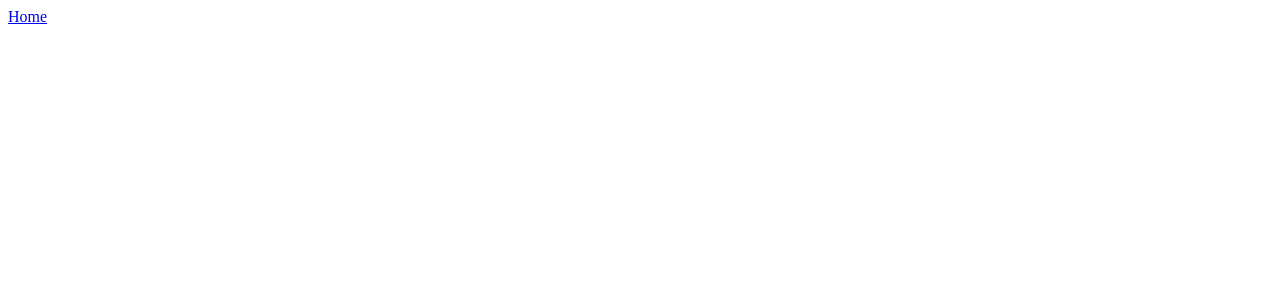
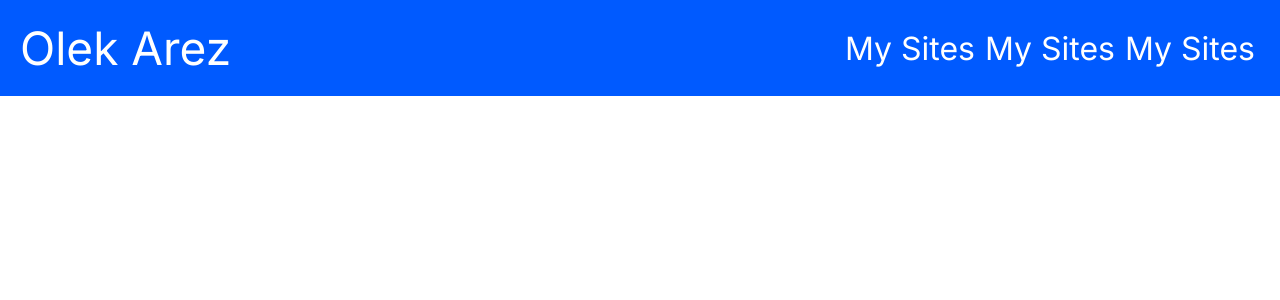
Before and after one commit to Sosna123/my-sites-page, a Vue app: page /sites in a window 1280 px wide. Shown: the top 300 px of the page. Built offline with nearby package versions, Linux system fonts and the light colour scheme.

Commit message:
Navbar (kinda) complete

```diff
--- a/package.json
+++ b/package.json
@@ -7,7 +7,6 @@
     "build": "vue-cli-service build"
   },
   "dependencies": {
-    "bootstrap": "^5.3.2",
     "core-js": "^3.8.3",
     "vue": "^3.2.13",
     "vue-router": "^4.0.3"
--- a/src/App.vue
+++ b/src/App.vue
@@ -1,14 +1,29 @@
 <template>
-  <nav>
-    <router-link to="/">Home</router-link>
-  </nav>
+  <Navbar />
   <router-view/>
 </template>
 
 <script>
+import Navbar from './views/Navbar.vue'
+export default {
+    components: {
+        Navbar
+    },
+    setup() {
 
+    }
+}
 </script>
 
 <style>
+@import url('https://fonts.googleapis.com/css2?family=Inter:wght@300;400;500;700&family=Montserrat:wght@300;400&display=swap');
 
+body{
+    margin: 0;
+    padding: 0;
+}
+
+p, a, h1, button{
+    font-family: "inter", sans-serif;
+}
 </style>
--- a/src/views/Navbar.vue
+++ b/src/views/Navbar.vue
@@ -0,0 +1,60 @@
+<template>
+    <nav class="nb">
+        <a class="nb-text" href="/">Olek Arez</a>
+        <a class="nb-link nb-link-first" href="/sites">My Sites</a>
+        <a class="nb-link" href="/sites">My Sites</a>
+        <a class="nb-link" href="/sites">My Sites</a>
+    </nav>
+</template>
+
+<script>
+
+</script>
+
+<style>
+.nb{
+    display: flex;
+    background: rgb(0, 90, 255);
+    padding: 20px;
+    margin: 0;
+}
+
+    /* nb-text */
+
+.nb-text{
+    text-decoration: none;
+    color: white;
+    font-size: 46px;
+    margin: 0;
+}
+
+.nb-text:hover{
+    color: rgb(200, 200, 200);
+}
+
+.nb-text:active{
+    color: rgb(150, 150, 150);
+}
+
+    /* nb-link */
+
+.nb-link{
+    text-decoration: none;
+    color: white;
+    font-size: 32px;
+    margin: 0 5px;
+    align-self: center;
+}
+
+.nb-link-first{
+    margin-left: auto;
+}
+
+.nb-link:hover{
+    color: rgb(200, 200, 200);
+}
+
+.nb-link:active{
+    color: rgb(150, 150, 150);
+}
+</style>
```
Also changed, not shown: 2 other files (tests, documents, lock files or other folders).
